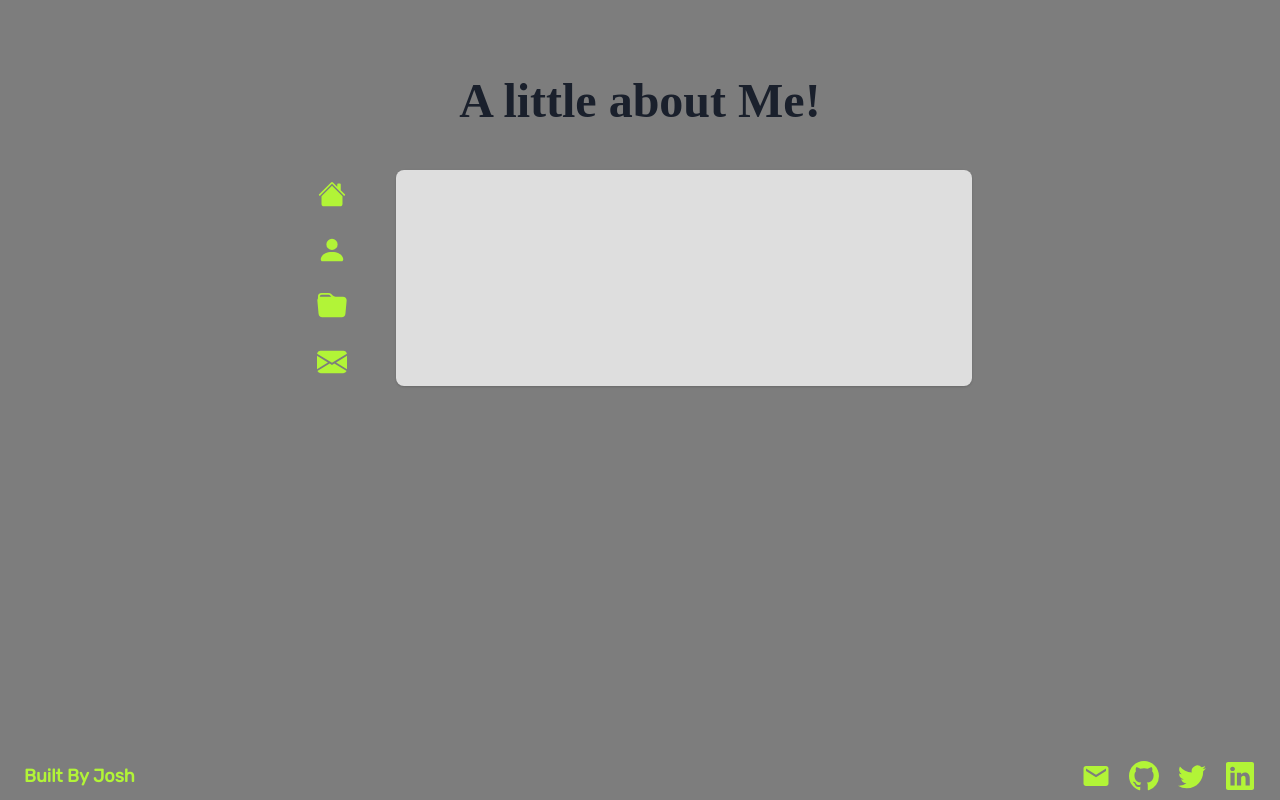
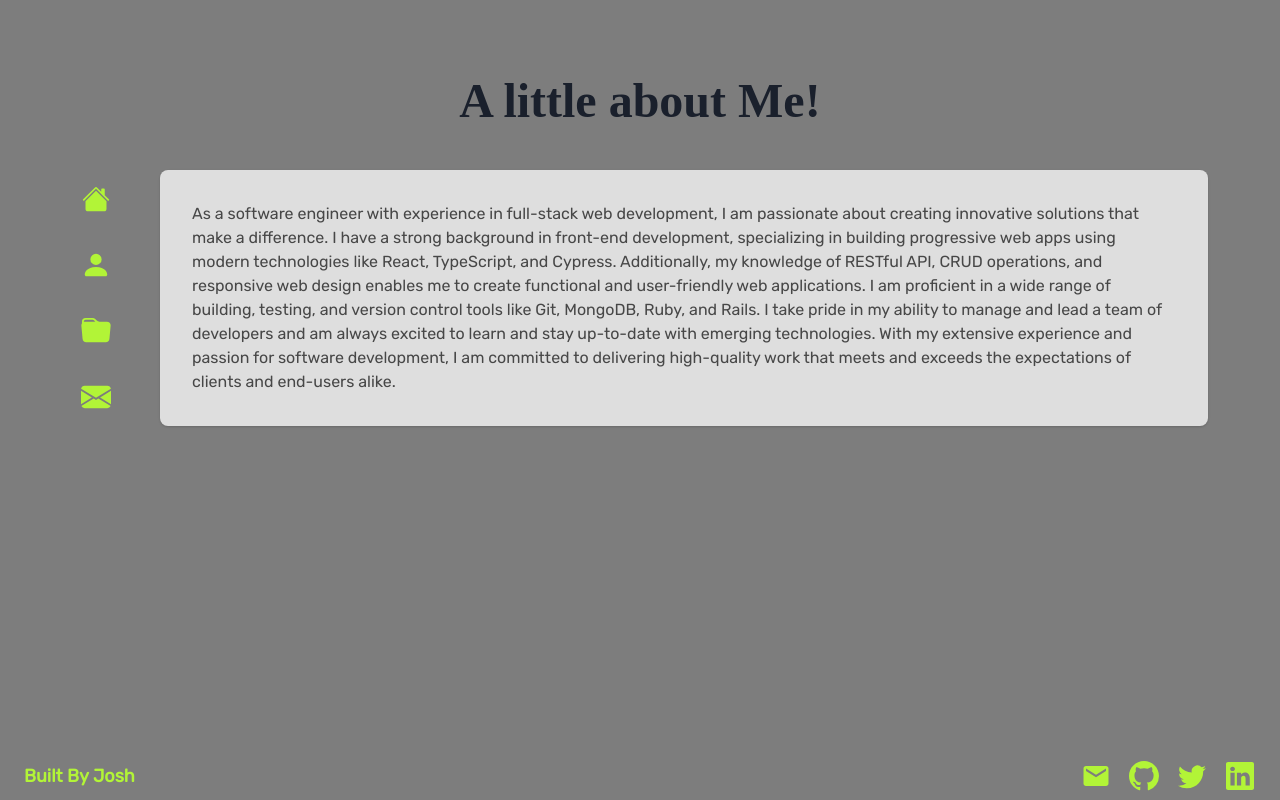
Before and after one commit to builtbyjosh/builtbyjosh-next-portfolio, a Next.js app: page /about in a window 1280 px wide. Built offline with nearby package versions, Linux system fonts and the light colour scheme; a web font is replaced by a local one.

Commit message:
added copy

```diff
--- a/pages/about/index.js
+++ b/pages/about/index.js
@@ -3,7 +3,25 @@ import { Box, Text, Flex, VStack, Heading, Stack } from "@chakra-ui/react";
 
 import Layout from "../../components/Layout";
 const AboutMe = () => {
-  return <Layout heading={"A little about Me!"}></Layout>;
+  return (
+    <Layout heading={"A little about Me!"}>
+      <Text>
+        As a software engineer with experience in full-stack web development, I
+        am passionate about creating innovative solutions that make a
+        difference. I have a strong background in front-end development,
+        specializing in building progressive web apps using modern technologies
+        like React, TypeScript, and Cypress. Additionally, my knowledge of
+        RESTful API, CRUD operations, and responsive web design enables me to
+        create functional and user-friendly web applications. I am proficient in
+        a wide range of building, testing, and version control tools like Git,
+        MongoDB, Ruby, and Rails. I take pride in my ability to manage and lead
+        a team of developers and am always excited to learn and stay up-to-date
+        with emerging technologies. With my extensive experience and passion for
+        software development, I am committed to delivering high-quality work
+        that meets and exceeds the expectations of clients and end-users alike.
+      </Text>
+    </Layout>
+  );
 };
 
 export default AboutMe;
```
Also changed, not shown: pages/index.js (+17 -6 lines).
